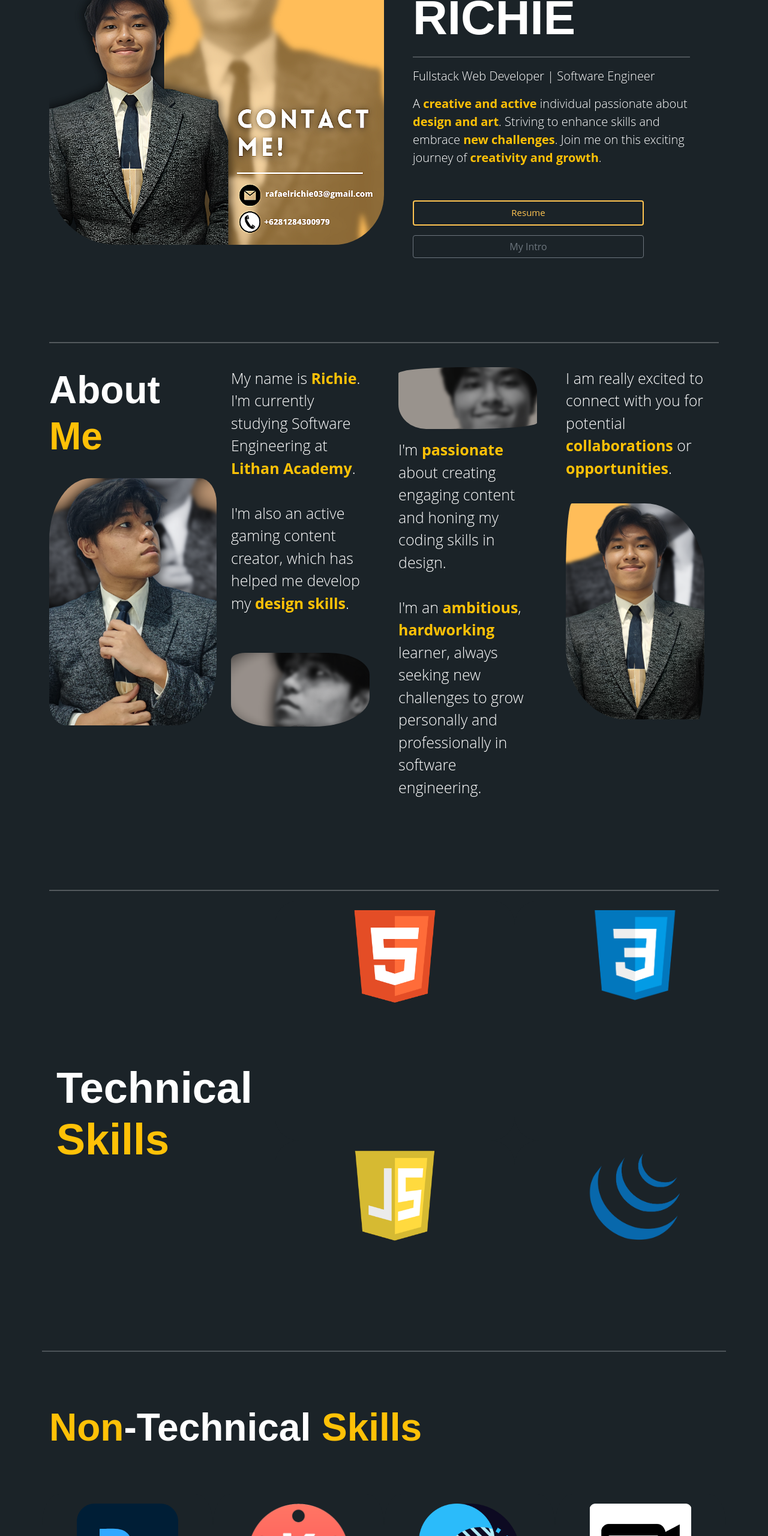
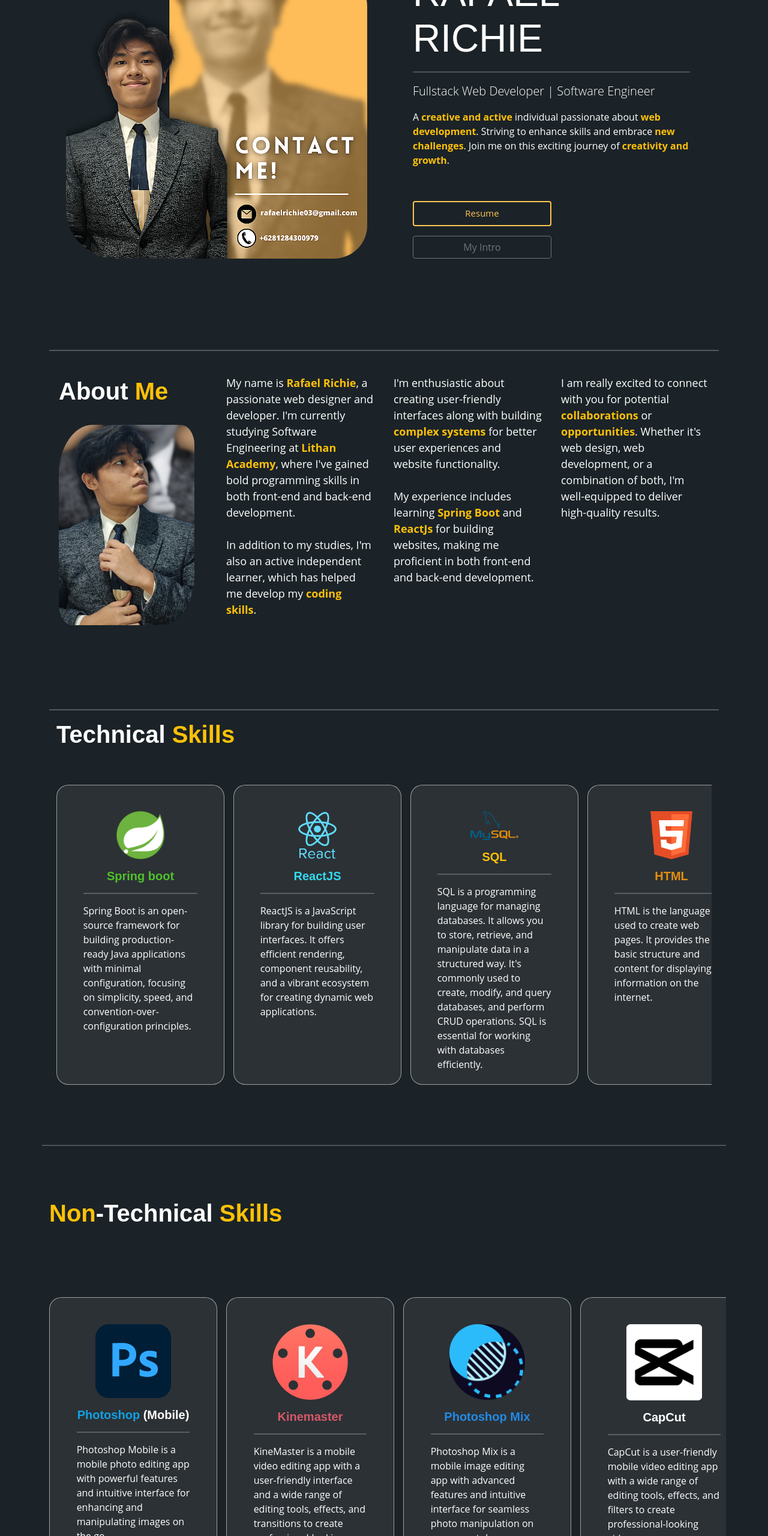
Before and after one commit to xernomm/portfolio, a plain HTML site: page index.html in a window 1280 px wide. Shown: the part 240-2800 px from the top of the page at 60% size. Drawn offline with nearby package versions, Linux system fonts and the light colour scheme.

Commit message:
adjustment

```diff
--- a/css/maincss.css
+++ b/css/maincss.css
@@ -28,6 +28,7 @@
 .nav-link{
     font-family: system-ui, -apple-system, BlinkMacSystemFont, 'Segoe UI', Roboto, Oxygen, Ubuntu, Cantarell, 'Open Sans', 'Helvetica Neue', sans-serif;
     color: rgb(255, 255, 255);
+    font-size: 15px !important;
 }
  .navbar{
     position: sticky !important;
@@ -41,7 +42,7 @@ fill: white !important;
  }
 
  .homeCont{
-padding-top: 7%;
+padding-top: 11%;
  }
  #about1,#about2,#about3,#about4 {
    opacity: 0;
@@ -216,11 +217,30 @@ padding-top: 7%;
 }
 
 .skillsPart{
-  height: 400px;
-  min-width: 400px;
-  max-width: 420px;
+  height: 500px;
+  min-width: 280px;
+  max-width: 280px;
+  padding: 4%;
+  border: 1px solid rgba(255, 255, 255, 0.533);
+  border-radius: 20px !important;
+  background-color: #5c585846 !important;
+  transition: transform 0.5s, border 0.5s, background-color 0.5s;
+  margin-right: 15px;
+}
 
+.skillsPart:hover{
+  height: 500px;
+  min-width: 280px;
+  max-width: 280px;
+  padding: 4%;
+  border: 1px solid #ffc451;
+  border-radius: 20px !important;
+  background-color: #ffffff46 !important;
+  margin-right: 15px;
+  transform: translateY(-2%) !important;
+  transition: transform 0.5s, border 0.5s, background-color 0.5s;
 }
+
 
 #pause, #play {
   width: 50px;
@@ -269,16 +289,18 @@ padding-top: 7%;
 
   #homeprofile2{
     border-radius: 15% 20%;
-    transition: border-radius 0.8s, transform 0.8s, animation 0.8s;
+    transition: border-radius 0.8s, transform 0.8s, animation 0.8s, padding 0.3s;
+    padding: 5%;
 
 
   }
   #homeprofile2:hover{
     border-radius: 5% 8%;
     transform: translateY(-2%);
+    padding: 0%;
     animation: glowing 2s infinite;
 
-    transition: border-radius 0.8s, transform 0.8s, animation 0.8s;
+    transition: border-radius 0.8s, transform 0.8s, animation 0.8s  padding 0.3s;
 
   }
 
--- a/index.html
+++ b/index.html
@@ -99,18 +99,18 @@
         <div id="iAm" class=" col-6 px-5 my-auto ">
 
                 <h4 class="text-white">Hello! <span class="text-warning">I'm</span> </h4>
-                    <h1 class="display-1 text-white fw-bold">RAFAEL RICHIE</h1>
+                    <h1 class="display-3 text-white ">RAFAEL RICHIE</h1>
                     <hr class="border border-color-white">
                     <p class="text-white lead">Fullstack Web Developer | Software Engineer </p>
-                    <p class="text-white lead my-2">
-                      A <span class="fw-bold text-warning">creative and active</span> individual passionate about <span class="fw-bold text-warning">design and art</span>. Striving to enhance skills and embrace <span class="fw-bold text-warning">new challenges</span>. Join me on this exciting journey of <span class="fw-bold text-warning">creativity and growth</span>.
+                    <p class="text-white my-2">
+                      A <span class="fw-bold text-warning">creative and active</span> individual passionate about <span class="fw-bold text-warning">web development</span>. Striving to enhance skills and embrace <span class="fw-bold text-warning">new challenges</span>. Join me on this exciting journey of <span class="fw-bold text-warning">creativity and growth</span>.
                   </p>
 
 
         <br>
                     <!-- <div class="col-12 d-flex mt-5"> -->
-                        <button class="col-10 btn get-started-btn mt-4" >Resume</button>
-                    <button class="col-10 btn btn-outline-secondary homeBtn my-3" data-bs-toggle="modal" data-bs-target="#videoIntro">My Intro</button>
+                    <a type="button" href="/Rafael Richie.pdf" download="Rafael Richie.pdf" class="col-6 btn get-started-btn mt-4" >Resume</a>
+                    <button class="col-6 btn btn-outline-secondary homeBtn my-3" data-bs-toggle="modal" data-bs-target="#videoIntro">My Intro</button>
 
                     <!-- </div> -->
 
@@ -125,49 +125,32 @@
     <hr class="border border-light">
     <br>
     <div class="col-12 d-flex">
-      <div id="about1" class="col-3 ">
-        <h1 class="display-3 fw-bold text-white mb-2">
+        <div id="about1" class="col-3 my-auto px-3">
+            <h1 class="display-6 fw-bold text-white mb-2">
                 About <span class="text-warning fw-bold">Me</span>
             </h1>
             <br>
-<img id="pp1" src="img/pp1.png" alt="" class="col-12 my-auto">
+            <img id="pp1" src="img/pp1.png" alt="" class="col-11 my-auto">
         </div>
 
-
-      <div id="about2" class="col-3 px-4">
-        <p style="font-size: 25px;" class="text-white lead">
-          My name is <span class="fw-bold text-warning">Richie</span>. I'm currently studying Software Engineering at <span class="fw-bold text-warning">Lithan Academy</span>. <br><br> I'm also an active gaming content creator, which has helped me develop my <span class="text-warning fw-bold"> design skills</span>.
+        <div id="about2" class="col-3 px-3 ">
+            <p style="font-size: 18px;" class="text-white">
+                My name is <span class="fw-bold text-warning">Rafael Richie</span>, a passionate web designer and developer. I'm currently studying Software Engineering at <span class="fw-bold text-warning">Lithan Academy</span>, where I've gained bold programming skills in both front-end and back-end development. <br><br> In addition to my studies, I'm also an active independent learner, which has helped me develop my <span class="text-warning fw-bold">coding skills</span>.
             </p>
-
-
-<img id="pp2" src="img/pp2.png" alt="" class="col-12 mt-5">
 
         </div>
 
-
-      <div id="about3" class="col-3 px-4">
-
-        <img id="pp4" src="img/pp4.png" alt="" class="col-12 mb-3">
-
-        <p style="font-size: 25px;" class="text-white lead">
-          I'm <span class="fw-bold text-warning">passionate</span> about creating engaging content and honing my coding skills in design. <br><br>I'm an <span class="fw-bold text-warning">ambitious</span>, <span class="fw-bold text-warning">hardworking</span> learner, always seeking new challenges to grow personally and professionally in software engineering.
+        <div id="about3" class="col-3 px-3">
+            <p style="font-size: 18px;" class="text-white">
+                I'm enthusiastic about creating user-friendly interfaces along with building <span class="text-warning fw-bold">complex systems</span> for better user experiences and website functionality. <br><br> My experience includes learning <span class="text-warning fw-bold">Spring Boot</span> and <span class="text-warning fw-bold">ReactJs</span> for building websites, making me proficient in both front-end and back-end development. <br><br>
             </p>
-
-
-
         </div>
 
-
-
-      <div id="about4" class="col-3 px-4">
-
-        <p  style="font-size: 25px;" class="text-white lead">
-          I am really excited to connect with you for potential <span class="fw-bold text-warning">collaborations</span> or <span class="fw-bold text-warning">opportunities</span>.
+        <div id="about4" class="col-3 px-3 ">
+            <p style="font-size: 18px;" class="text-white">
+                I am really excited to connect with you for potential <span class="fw-bold text-warning">collaborations</span> or <span class="fw-bold text-warning">opportunities</span>. Whether it's web design, web development, or a combination of both, I'm well-equipped to deliver high-quality results.
             </p>
-
             <br>
-
-        <img id="pp3" src="img/pp3.png" class="col-12" alt="">
         </div>
     </div>
 </section>
@@ -178,19 +161,51 @@
       <div class="container col-12">
 
       <hr class="border border-light">
-        <div class="col-12 container d-flex">
-          <h1 class="display-2 fw-bold text-white col-4 my-auto">Technical
+        <div class="col-12 container">
+          <h1 class="display-6 fw-bold text-white col-4 my-auto">Technical
             <span class="text-warning fw-bold">Skills</span>
           </h1>
-          <section  style="max-height:710px; padding: 0 !important; overflow-x: hidden !important; overflow-y: auto !important;" id="skillsSection"  class="col-8 custom-overflow">
+          <section  style="max-width:100%; overflow-x: auto !important; overflow-y: hidden !important;" id="skillsSection"  class="col-12 custom-overflow d-flex">
+            <div  id="skillCard9" style="background-color: #1B2328; border-radius: 10%;" class="card-body skillsPart">
+              <div class="col-5 mx-auto px-auto">
+                <img src="img/springlogo.png" class="col-12 mx-auto my-auto" alt="...">
+              </div>
+              <div id="" class="col-12  mt-3">
+                <h5 style="color: #50c12b;" class="lead fw-bold text-center">Spring boot</h5>
+                <hr class="border border-color-white">
+                <p class="card-text text-white">Spring Boot is an open-source framework for building production-ready Java applications with minimal configuration, focusing on simplicity, speed, and convention-over-configuration principles.</p>
+              </div>
+            </div>
 
-            <div class="d-flex col-12">
+            <div  id="skillCard7" style="background-color: #1B2328; border-radius: 10%;" class="card-body skillsPart">
+              <div class="col-5 mx-auto px-auto">
+                <img src="img/reactlogo.png" class="col-12 mx-auto my-auto" alt="...">
+              </div>
+              <div id="" class="col-12  mt-3">
+                <h5 style="color: rgb(50, 218, 240);" class="lead fw-bold text-center">ReactJS</h5>
+                <hr class="border border-color-white">
+                <p class="card-text text-white">ReactJS is a JavaScript library for building user interfaces. It offers efficient rendering, component reusability, and a vibrant ecosystem for creating dynamic web applications.</p>
+              </div>
+            </div>
+
+            <!-- 8 -->
+            <div  id="skillCard8" style="background-color: #1B2328; border-radius: 10%;" class="card-body skillsPart">
+              <div class="col-5 mx-auto px-auto">
+                <img src="img/sql.png" class="col-12 mx-auto my-auto" alt="...">
+              </div>
+              <div id="" class="col-12   mt-3">
+                <h5 class="lead fw-bold text-center text-warning">SQL</h5>
+                <hr class="border border-color-white">
+                <p class="card-text text-white">SQL is a programming language for managing databases. It allows you to store, retrieve, and manipulate data in a structured way. It's commonly used to create, modify, and query databases, and perform CRUD operations. SQL is essential for working with databases efficiently.</p>
+              </div>
+            </div>
+
           <!-- 1 -->
           <div id="skillCard1"  style="background-color: #1B2328; border-radius: 10%;" class="card-body skillsPart">
             <div class="col-5 mx-auto px-auto">
               <img src="img/html.png" class="col-12 mx-auto my-auto" alt="...">
             </div>
-            <div id="skillBody1" class="col-12 d-none  mt-3">
+            <div id="" class="col-12 mt-3">
               <h5 style="color: #e48f10;" class="lead fw-bold text-center">HTML</h5>
               <hr class="border border-color-white">
               <p class="card-text text-white">HTML is the language used to create web pages. It provides the basic structure and content for displaying information on the internet.</p>
@@ -202,21 +217,19 @@
             <div class="col-5 mx-auto px-auto">
               <img src="img/css.png" class="col-12 mx-auto my-auto" alt="...">
             </div>
-            <div id="skillBody2" class="col-12 d-none mt-3">
+            <div id="" class="col-12 mt-3">
               <h5 style="color: #4089ee;" class="lead fw-bold text-center">CSS</h5>
               <hr class="border border-color-white">
               <p class="card-text text-white">CSS is a styling language for web pages. It makes websites visually appealing by controlling colors, fonts, layouts, and more.</p>
             </div>
           </div>
-            </div>
 
-          <div class="d-flex col-12">
           <!-- 3 -->
           <div  id="skillCard3" style="background-color: #1B2328; border-radius: 10%;" class="card-body skillsPart">
             <div class="col-5 mx-auto px-auto">
               <img src="img/js.png" class="col-12 mx-auto my-auto" alt="...">
             </div>
-            <div id="skillBody3" class="col-12 d-none mt-3">
+            <div id="" class="col-12  mt-3">
               <h5 style="color: rgb(230, 226, 12);" class="lead fw-bold text-center">JavaScript</h5>
               <hr class="border border-color-white">
               <p class="card-text text-white">JavaScript is a web programming language for adding interactivity to websites. It allows for dynamic content, event handling, and communication with servers.</p>
@@ -228,21 +241,19 @@
             <div class="col-5 mx-auto px-auto">
               <img src="img/jquery.png" class="col-12 mx-auto my-auto" alt="...">
             </div>
-            <div id="skillBody4" class="col-12 d-none  mt-3">
+            <div id="" class="col-12   mt-3">
               <h5 style="color: rgb(23, 129, 174);" class="lead fw-bold text-center">JQuery</h5>
               <hr class="border border-color-white">
               <p class="card-text text-white">jQuery is a JavaScript library for simplified web development. Handles HTML manipulation, event handling, and AJAX requests efficiently.</p>
             </div>
           </div>
-          </div>
 
-          <div class="col-12 d-flex">
           <!-- 5 -->
           <div  id="skillCard5" style="background-color: #1B2328; border-radius: 10%;" class="card-body skillsPart">
             <div class="col-5 mx-auto px-auto">
               <img src="img/java.png" class="col-12 mx-auto my-auto" alt="...">
             </div>
-            <div id="skillBody5" class="col-12 d-none  mt-3">
+            <div id="" class="col-12   mt-3">
               <h5 style="color: #e2961b;" class="lead fw-bold text-center">Java</h5>
               <hr class="border border-color-white">
               <p class="card-text text-white">Java is a versatile and platform-independent programming language used for building various applications. Offers strong object-oriented features and a vast ecosystem of libraries and frameworks.</p>
@@ -250,27 +261,15 @@
           </div>
 
           <!-- 9 -->
-          <div  id="skillCard9" style="background-color: #1B2328; border-radius: 10%;" class="card-body skillsPart">
-            <div class="col-5 mx-auto px-auto">
-              <img src="img/springlogo.png" class="col-12 mx-auto my-auto" alt="...">
-            </div>
-            <div id="skillBody9" class="col-12 d-none  mt-3">
-              <h5 style="color: #50c12b;" class="lead fw-bold text-center">Spring</h5>
-              <hr class="border border-color-white">
-              <p class="card-text text-white">Spring Tools is an IDE for developing applications with the Spring Framework, including Spring Boot, Spring MVC, and Spring Security. It offers code completion, debugging, and refactoring features, making it easier to build secure and scalable Java-based web applications.</p>
-            </div>
-          </div>
-          </div>
 
 
 
-          <div class="col-12 d-flex">
            <!-- 6 -->
            <div  id="skillCard6" style="background-color: #1B2328; border-radius: 10%;" class="card-body skillsPart">
             <div class="col-5 mx-auto px-auto">
               <img src="img/bootstrap-logo.png" class="col-12 mx-auto my-auto" alt="...">
             </div>
-            <div id="skillBody6" class="col-12 d-none mt-3">
+            <div id="" class="col-12 mt-3">
               <h5 style="color: #7a5fe5;" class="lead fw-bold text-center">Bootstrap</h5>
               <hr class="border border-color-white">
               <p class="card-text text-white">Bootstrap is a framework for creating responsive websites with pre-designed styles and components, making it easier to build professional-looking web pages quickly. It's widely used and saves time in web development.</p>
@@ -278,41 +277,17 @@
           </div>
 
           <!-- 7 -->
-          <div  id="skillCard7" style="background-color: #1B2328; border-radius: 10%;" class="card-body skillsPart">
-            <div class="col-5 mx-auto px-auto">
-              <img src="img/reactlogo.png" class="col-12 mx-auto my-auto" alt="...">
-            </div>
-            <div id="skillBody7" class="col-12 d-none mt-3">
-              <h5 style="color: rgb(50, 218, 240);" class="lead fw-bold text-center">ReactJS</h5>
-              <hr class="border border-color-white">
-              <p class="card-text text-white">ReactJS is a JavaScript library for building user interfaces. It offers efficient rendering, component reusability, and a vibrant ecosystem for creating dynamic web applications.</p>
-            </div>
-          </div>
-          </div>
 
-          <div class="col-12 d-flex">
-          <!-- 8 -->
-          <div  id="skillCard8" style="background-color: #1B2328; border-radius: 10%;" class="card-body skillsPart">
-            <div class="col-5 mx-auto px-auto">
-              <img src="img/sql.png" class="col-12 mx-auto my-auto" alt="...">
-            </div>
-            <div id="skillBody8" class="col-12 d-none  mt-3">
-              <h5 class="lead fw-bold text-center text-warning">SQL</h5>
-              <hr class="border border-color-white">
-              <p class="card-text text-white">SQL is a programming language for managing databases. It allows you to store, retrieve, and manipulate data in a structured way. It's commonly used to create, modify, and query databases, and perform operations like adding, updating, and deleting data. SQL is essential for working with databases efficiently.</p>
-            </div>
-          </div>
 
           <!-- 10 -->
           <div  id="skillCard10" style="background-color: #1B2328; border-radius: 10%;" class="card-body skillsPart">
             <div class="col-5 mx-auto px-auto">
               <img src="img/liferay.png" class="col-12 mx-auto my-auto" alt="...">
             </div>
-            <div id="skillBody10" class="col-12 d-none  mt-3">
+            <div id="" class="col-12  mt-3">
               <h5 style="color: rgb(34, 132, 202);" class="lead fw-bold text-center">Liferay</h5>
               <hr class="border border-color-white">
               <p class="card-text text-white">Liferay is an open-source portal platform for building enterprise web applications. Provides a robust set of tools and features for content management, collaboration, and integration. Enables the creation of scalable and customizable portals and websites.</p>
-            </div>
             </div>
           </div>
 
@@ -330,19 +305,19 @@
       <br>
 
        <div class="container col-12 mt-5">
-           <h1 class="display-3 fw-bold text-white my-4">
+           <h1 class="display-6 fw-bold text-white">
               <span class="text-warning fw-bold">Non</span>-Technical<span class="text-warning fw-bold"> Skills</span>
            </h1>
            <br>
            <br>
        </div>
-       <section style="min-height:510px; padding: 0 !important; overflow: hidden;"  class="col-12 d-flex container custom-overflow">
+       <section style="min-height:510px; overflow-x: auto;"  class="col-12 d-flex container custom-overflow">
          <!-- 1 -->
-         <div  id="nonTech1" style="background-color: #1B2328; border-radius: 10%;" class="card-body  col-3">
+         <div  id="nonTech1" style="background-color: #1B2328; border-radius: 10%;" class="card-body skillsPart col-3">
            <div class="col-8 mx-auto px-auto">
              <img src="img/adobe-photoshop-logo-2021.svg" class="col-12 mx-auto my-auto" alt="...">
            </div>
-           <div id="tBody1" class="col-12 d-none  mt-3">
+           <div id="" class="col-12   mt-3">
              <h5 style="color: #10a1e4;" class="lead fw-bold text-center">Photoshop <span class="text-white">(Mobile)</span></h5>
              <hr class="border border-color-white">
              <p class="card-text text-white">Photoshop Mobile is a mobile photo editing app with powerful features and intuitive interface for enhancing and manipulating images on the go.</p>
@@ -350,11 +325,11 @@
          </div>
 
          <!-- 2 -->
-         <div  id="nonTech2" style="background-color: #1B2328; border-radius: 10%;" class="card-body  col-3">
+         <div  id="nonTech2" style="background-color: #1B2328; border-radius: 10%;" class="card-body skillsPart col-3">
            <div class="col-8 mx-auto px-auto">
              <img src="img/kinemaster.png" class="col-12 mx-auto my-auto" alt="...">
            </div>
-           <div id="tBody2" class="col-12 d-none mt-3">
+           <div id="" class="col-12  mt-3">
              <h5 style="color: #d65869;" class="lead fw-bold text-center">Kinemaster</h5>
              <hr class="border border-color-white">
              <p class="card-text text-white">KineMaster is a mobile video editing app with a user-friendly interface and a wide range of editing tools, effects, and transitions to create professional-looking videos directly from your smartphone.</p>
@@ -362,11 +337,11 @@
          </div>
 
          <!-- 3 -->
-         <div  id="nonTech3" style="background-color: #1B2328; border-radius: 10%;" class="card-body  col-3">
+         <div  id="nonTech3" style="background-color: #1B2328; border-radius: 10%;" class="card-body skillsPart col-3">
            <div class="col-8 mx-auto px-auto">
              <img src="img/mix.png" class="col-12 mx-auto my-auto" alt="...">
            </div>
-           <div id="tBody3" class="col-12 d-none mt-3">
+           <div id="" class="col-12 mt-3">
              <h5 style="color: rgb(34, 138, 230);" class="lead fw-bold text-center">Photoshop Mix</h5>
              <hr class="border border-color-white">
              <p class="card-text text-white">Photoshop Mix is a mobile image editing app with advanced features and intuitive interface for seamless photo manipulation on your smartphone.</p>
@@ -374,11 +349,11 @@
          </div>
 
          <!-- 4 -->
-         <div  id="nonTech4" style="background-color: #1B2328; border-radius: 10%;" class="card-body  col-3">
+         <div  id="nonTech4" style="background-color: #1B2328; border-radius: 10%;" class="card-body skillsPart col-3">
            <div class="col-8 mx-auto px-auto">
              <img src="img/capcut.png" class="col-12 mx-auto my-auto" alt="...">
            </div>
-           <div id="tBody4" class="col-12 d-none  mt-3">
+           <div id="" class="col-12  mt-3">
              <h5 style="color: rgb(255, 255, 255);" class="lead fw-bold text-center">CapCut</h5>
              <hr class="border border-color-white">
              <p class="card-text text-white">CapCut is a user-friendly mobile video editing app with a wide range of editing tools, effects, and filters to create professional-looking videos on your smartphone.</p>
```
Also changed, not shown: 1 other file. Lines whose indentation alone changed are shown as unchanged.
